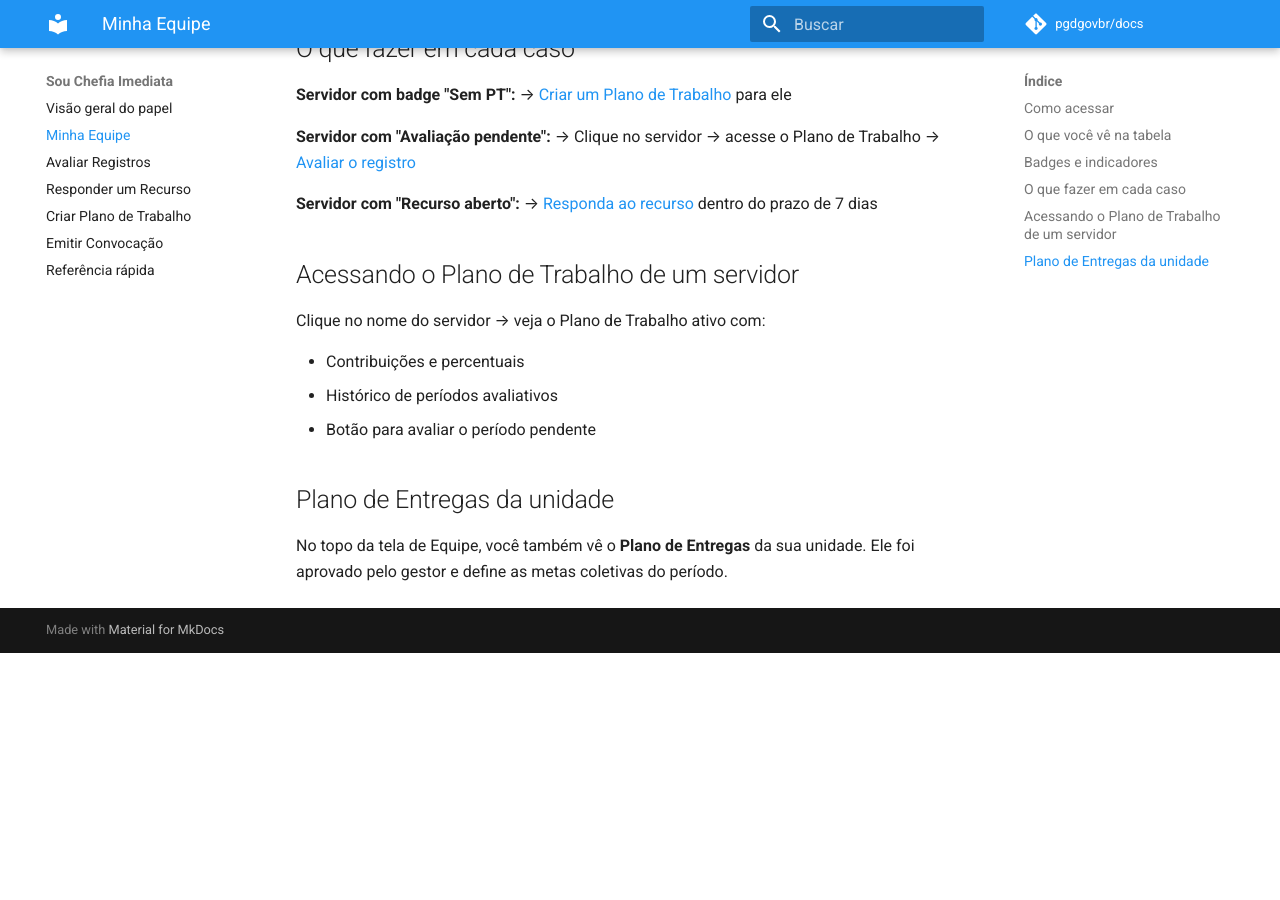
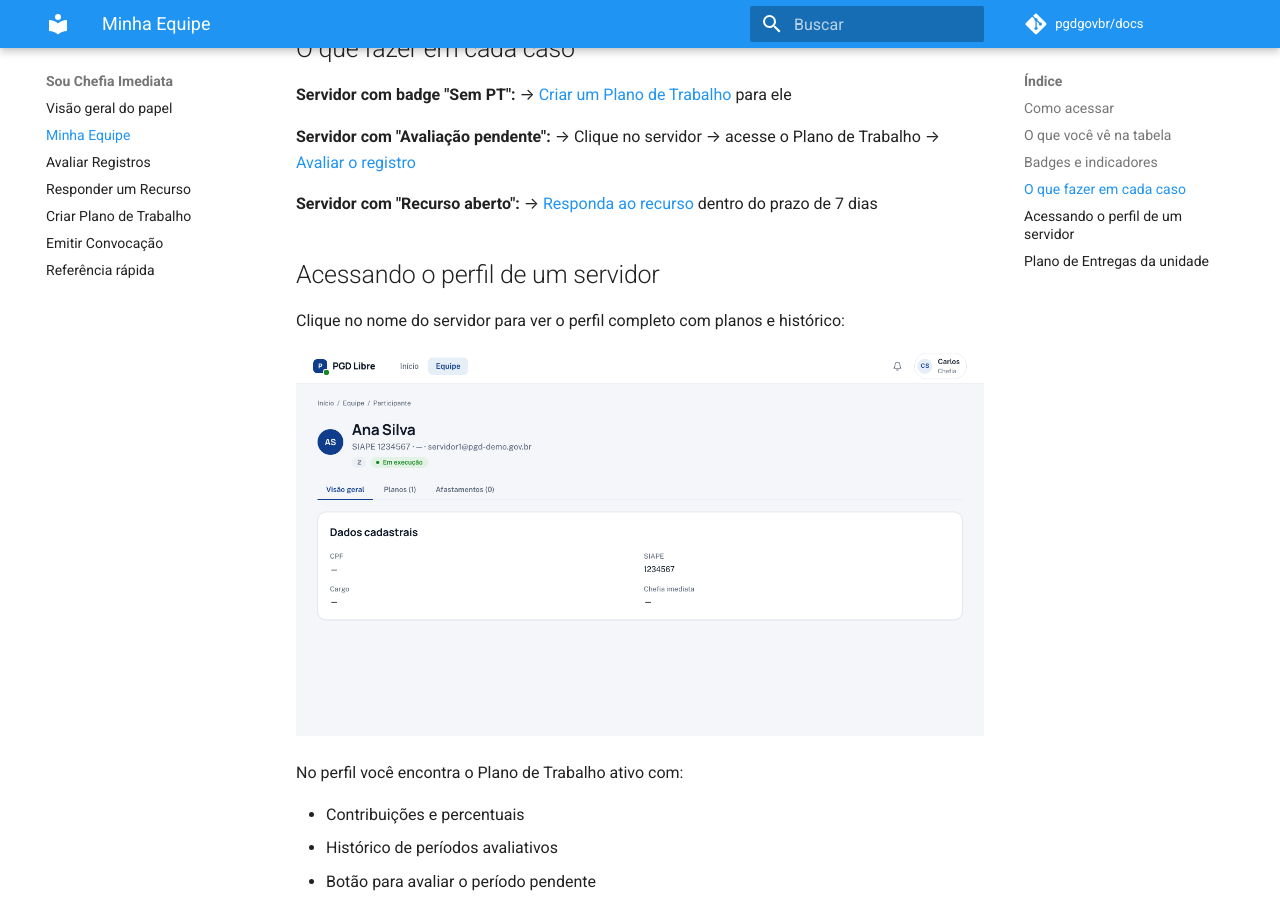
Before and after one commit to pgdgovbr/docs, an MkDocs documentation site: the page built from docs/chefia/minha-equipe.md, in a window 1280 px wide and 900 px high, scrolled down 1526 px. Built offline with MkDocs 1.6.1 and Material for MkDocs 9.7.7, drawn with Linux system fonts in a browser that asks for light colours; comment, search, counter and statistics services are not loaded; before the commit the page ends 2179 px from its top, so only the background shows below that.

Commit message:
docs: add 5 more screenshots (notificações, relatórios, admin, participante)
Captures: servidor/notificacoes, gestor/relatorios, admin/participantes,
admin/institucional, chefia/participante-detalhe. Embedded into visao-geral
do servidor, gestor/dashboard, chefia/minha-equipe e demo/jornada-gestor.

Co-Authored-By: Claude Sonnet 4.6 <noreply@anthropic.com>

```diff
--- a/docs/chefia/minha-equipe.md
+++ b/docs/chefia/minha-equipe.md
@@ -39,9 +39,13 @@ Para cada servidor, a tabela exibe:
 **Servidor com "Recurso aberto":**
 → [Responda ao recurso](responder-recurso.md) dentro do prazo de 7 dias
 
-## Acessando o Plano de Trabalho de um servidor
+## Acessando o perfil de um servidor
 
-Clique no nome do servidor → veja o Plano de Trabalho ativo com:
+Clique no nome do servidor para ver o perfil completo com planos e histórico:
+
+![Perfil do participante com plano de trabalho ativo](../assets/screenshots/chefia/participante-detalhe.png)
+
+No perfil você encontra o Plano de Trabalho ativo com:
 
 - Contribuições e percentuais
 - Histórico de períodos avaliativos
```
Also changed, not shown: docs/demo/jornada-gestor.md (+4 -0 lines), docs/gestor/dashboard.md (+2 -0 lines), docs/servidor/visao-geral.md (+4 -0 lines), docs/assets/screenshots/admin/institucional.png (added), docs/assets/screenshots/admin/participantes.png (added), docs/assets/screenshots/chefia/criar-plano-passo1.png, docs/assets/screenshots/chefia/participante-detalhe.png (added), docs/assets/screenshots/gestor/relatorios.png (added), docs/assets/screenshots/servidor/notificacoes.png (added).
